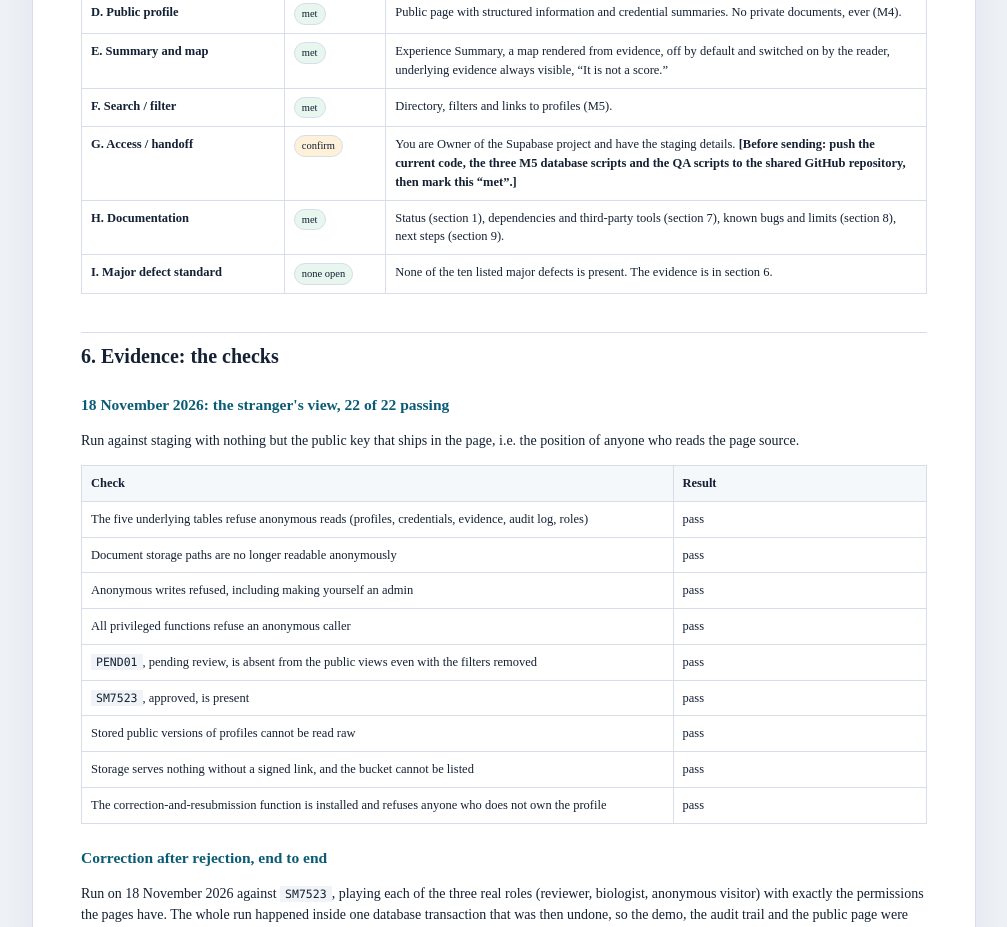
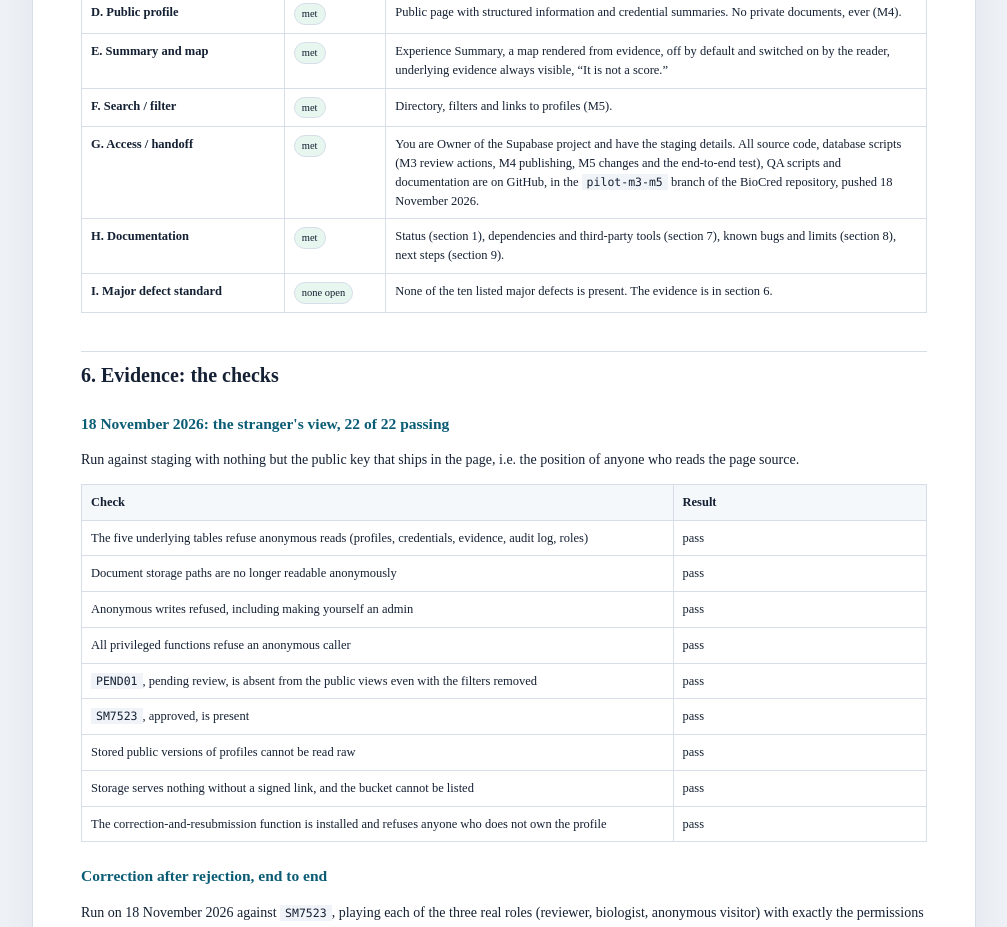
Before and after one commit to ecomimitech-cmyk/BioCredRegistry, a website: page BioCred_M5_Closeout_Package_v1.html in a window 1280 px wide. Shown: the part 3260-4187 px from the top of the page, without its empty margins (136-1143 px from the left). Drawn offline with Linux system fonts and the light colour scheme.

Commit message:
Record the GitHub push in the M5 closeout log and package
Co-Authored-By: Claude Opus 5.5 <noreply@anthropic.com>

```diff
--- a/BioCred_M5_Closeout_Package_v1.html
+++ b/BioCred_M5_Closeout_Package_v1.html
@@ -162,7 +162,7 @@
   <tr><td><strong>D. Public profile</strong></td><td><span class="pill p-ok">met</span></td><td>Public page with structured information and credential summaries. No private documents, ever (M4).</td></tr>
   <tr><td><strong>E. Summary and map</strong></td><td><span class="pill p-ok">met</span></td><td>Experience Summary, a map rendered from evidence, off by default and switched on by the reader, underlying evidence always visible, “It is not a score.”</td></tr>
   <tr><td><strong>F. Search / filter</strong></td><td><span class="pill p-ok">met</span></td><td>Directory, filters and links to profiles (M5).</td></tr>
-  <tr><td><strong>G. Access / handoff</strong></td><td><span class="pill p-open">confirm</span></td><td>You are Owner of the Supabase project and have the staging details. <strong>[Before sending: push the current code, the three M5 database scripts and the QA scripts to the shared GitHub repository, then mark this “met”.]</strong></td></tr>
+  <tr><td><strong>G. Access / handoff</strong></td><td><span class="pill p-ok">met</span></td><td>You are Owner of the Supabase project and have the staging details. All source code, database scripts (M3 review actions, M4 publishing, M5 changes and the end-to-end test), QA scripts and documentation are on GitHub, in the <code>pilot-m3-m5</code> branch of the BioCred repository, pushed 18 November 2026.</td></tr>
   <tr><td><strong>H. Documentation</strong></td><td><span class="pill p-ok">met</span></td><td>Status (section 1), dependencies and third-party tools (section 7), known bugs and limits (section 8), next steps (section 9).</td></tr>
   <tr><td><strong>I. Major defect standard</strong></td><td><span class="pill p-ok">none open</span></td><td>None of the ten listed major defects is present. The evidence is in section 6.</td></tr>
 </table>
```
